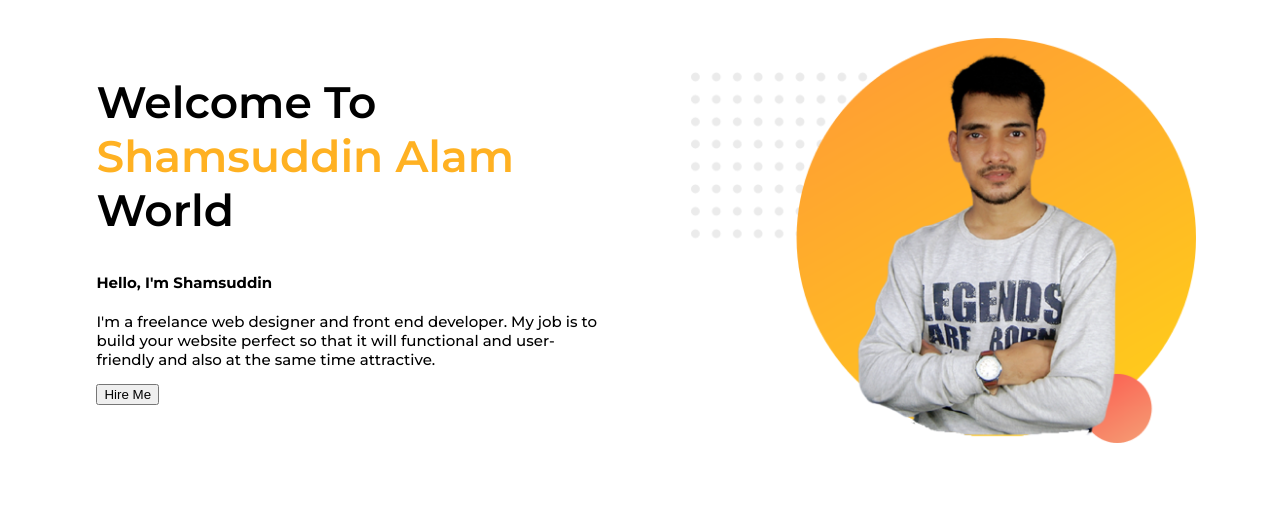
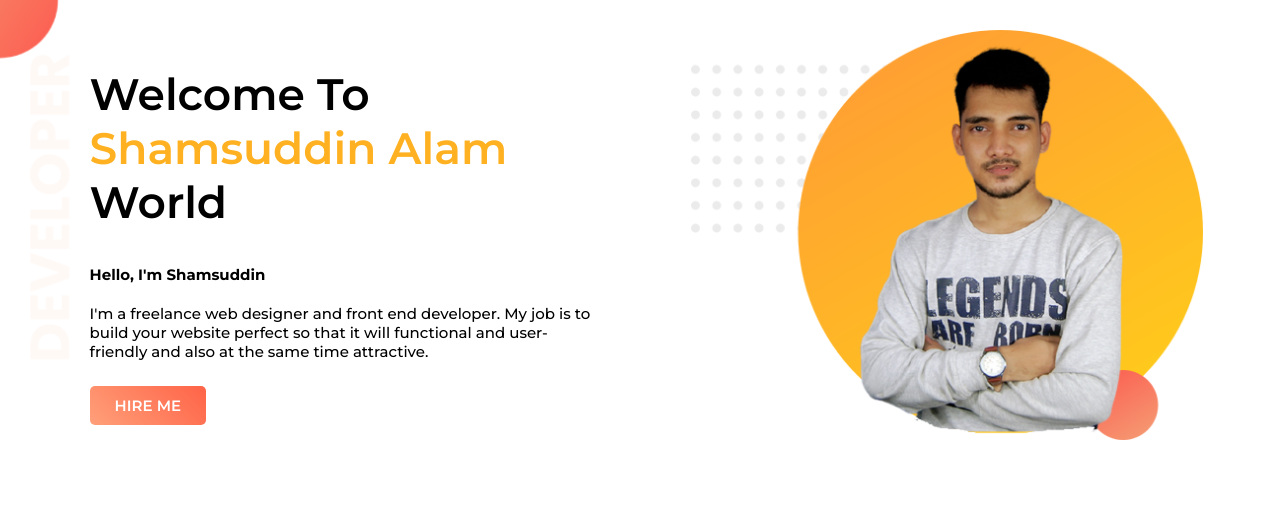
Before and after one commit to shamsuddin-developer/web-portfolio, a plain HTML site: page index.html in a window 1280 px wide. Drawn offline with Linux system fonts and the light colour scheme.

Commit message:
First section complete

```diff
--- a/css/style.css
+++ b/css/style.css
@@ -1,10 +1,16 @@
 body {
+  margin: 0;
   font-family: "Montserrat", sans-serif;
   font-size: 15px;
   font-weight: 500;
 }
 section {
   padding: 30px 0;
+  height: 450px;
+}
+#top {
+  background-image: url(../img/top-banner.png);
+  background-repeat: no-repeat;
 }
 .half-width {
   width: 40%;
@@ -22,3 +28,17 @@ h1 {
 .half-width img {
   width: 100%;
 }
+.link-btn {
+  transition: 1s;
+  margin-top: 10px;
+  display: inline-block;
+  text-decoration: none;
+  background-image: linear-gradient(45deg, lightsalmon, tomato);
+  padding: 10px 25px;
+  border-radius: 5px;
+  font-weight: 600;
+  color: #fff;
+}
+.link-btn:hover {
+  background-image: linear-gradient(45deg, tomato, lightsalmon);
+}
--- a/index.html
+++ b/index.html
@@ -9,12 +9,12 @@
     <link rel="stylesheet" href="css/style.css">
 </head>
 <body>
-    <section>
+    <section id="top">
         <div class="half-width">
             <h1>Welcome To <br><span class="text-highlight">Shamsuddin Alam</span> World</h1>
             <h4>Hello, I'm Shamsuddin</h4>
             <p>I'm a freelance web designer and front end developer. My job is to build your website perfect so that it will functional and user-friendly and also at the same time attractive.</p>
-            <button>Hire Me</button>
+            <a class="link-btn" href="https://www.fiverr.com/shamsuddin_alam?up_rollout=true" target="_blank">HIRE ME</a>
         </div>
         <div class="half-width">
             <img src="img/sham.png" alt="Shamsuddin">
```
